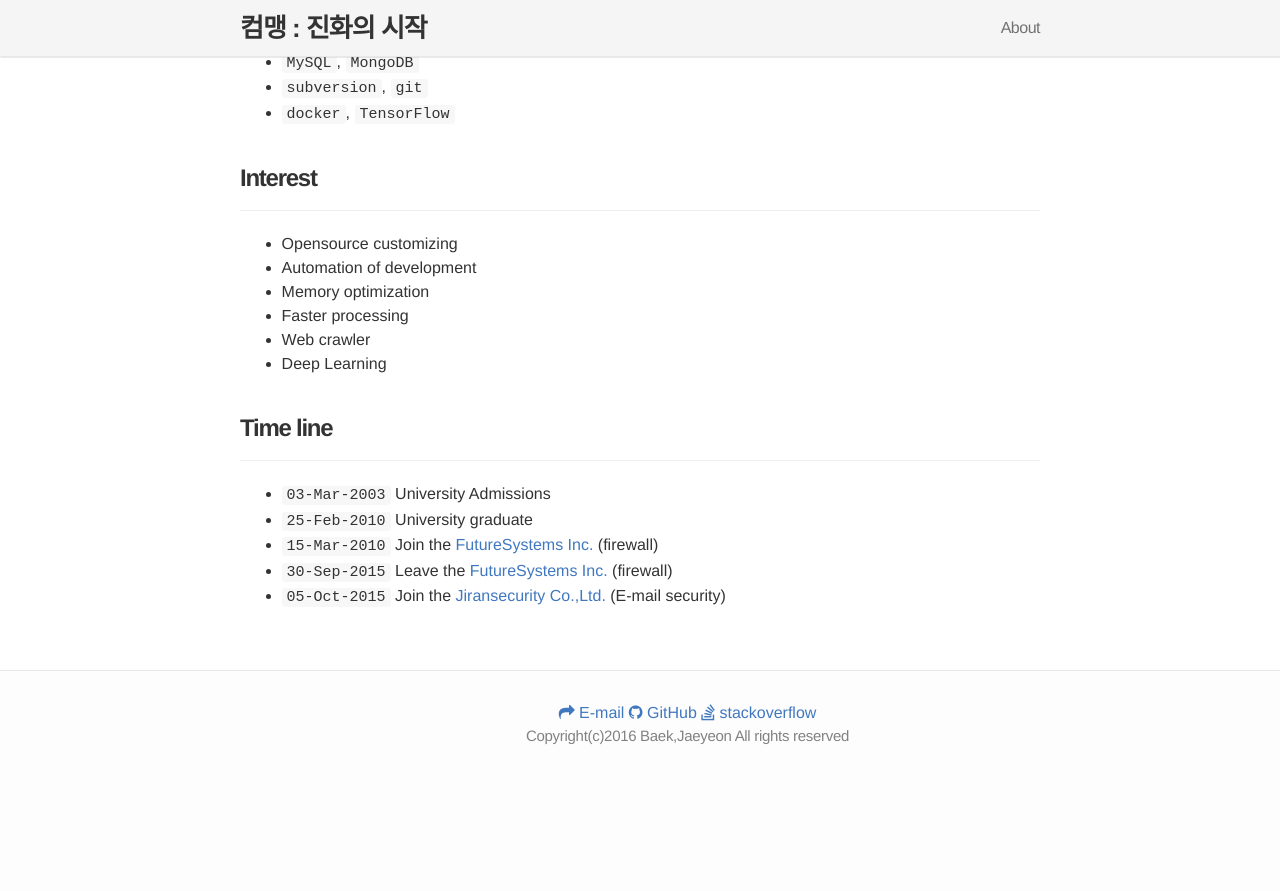
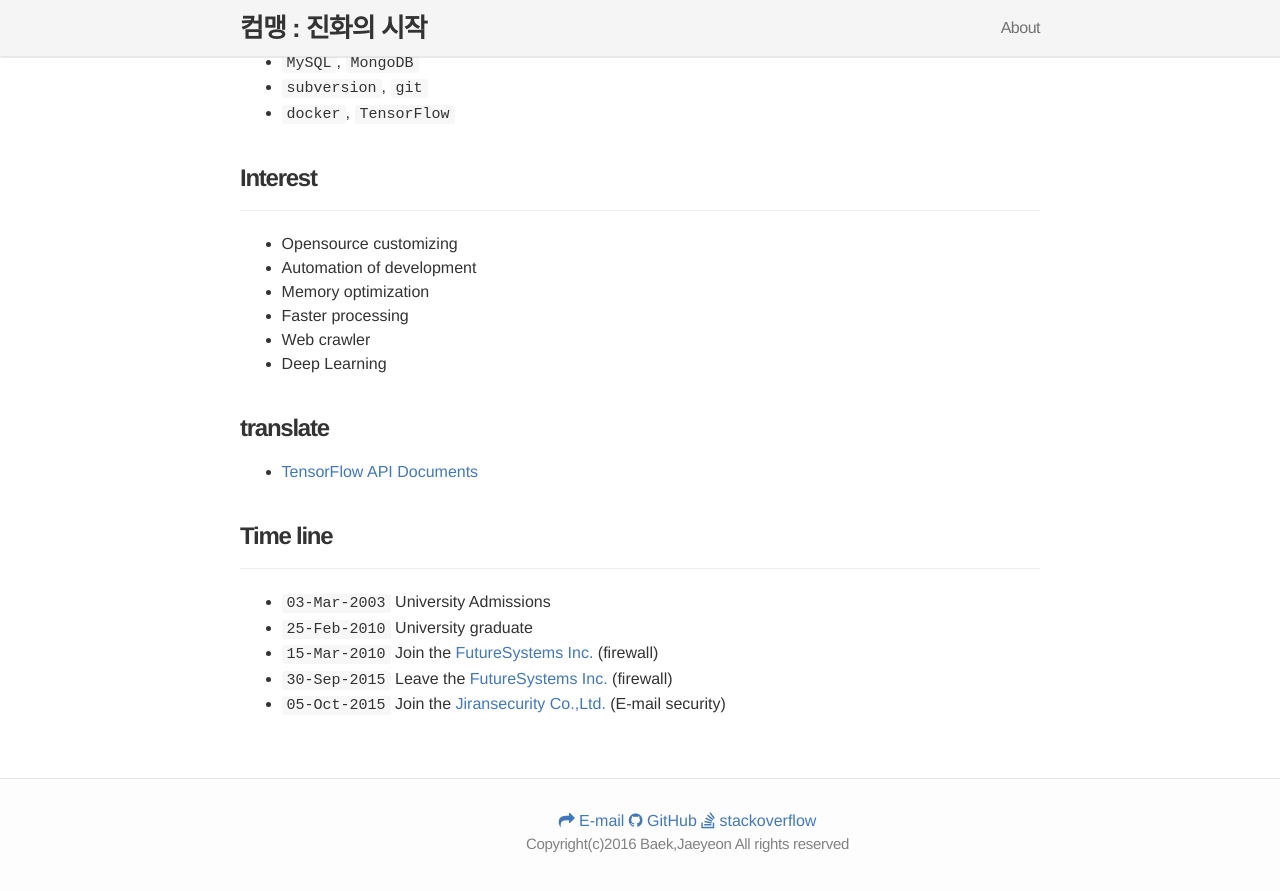
Before and after one commit to jybaek/jybaek.github.com, a Jekyll site: the page built from about.md, in a window 1280 px wide and 900 px high, scrolled down 994 px. Shown: the top 891 px of the window. Built offline with Jekyll 4.4.1, drawn with Linux system fonts in a browser that asks for light colours; nearby versions of some CDN libraries; before the commit the page ends 1786 px from its top, so only the background shows below that.

Commit message:
Update about.md

```diff
--- a/about.md
+++ b/about.md
@@ -37,6 +37,9 @@ title:  "About"
 * Web crawler
 * Deep Learning
 
+## **translate**
+* [TensorFlow API Documents](https://github.com/tensorflowkorea/tensorflow-kr/pulls?q=is%3Apr+author%3Ajybaek+is%3Aclosed)
+
 ## **Time line**
 ----
 * `03-Mar-2003` University Admissions
```
